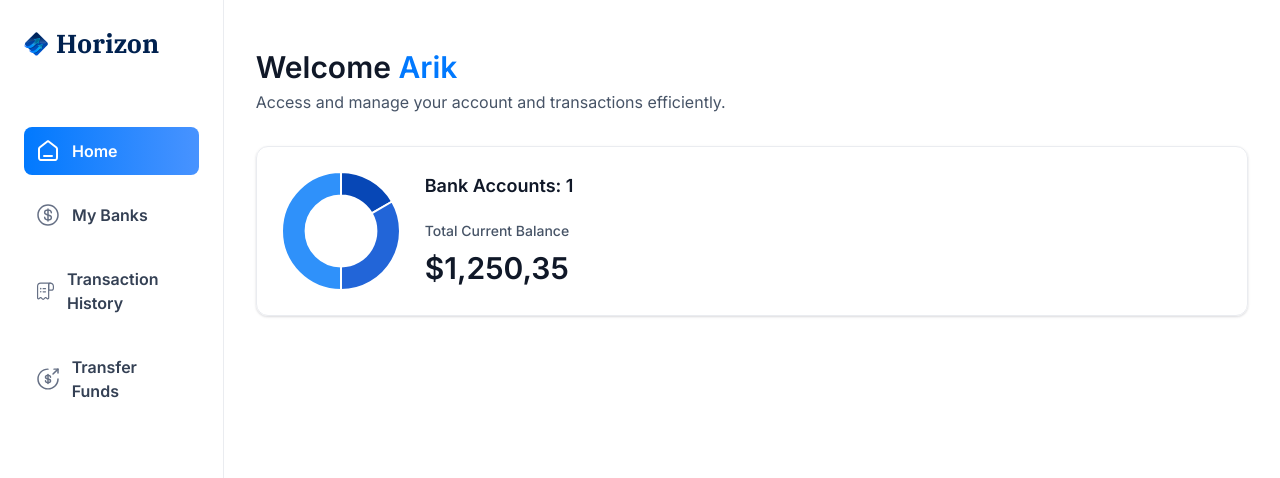
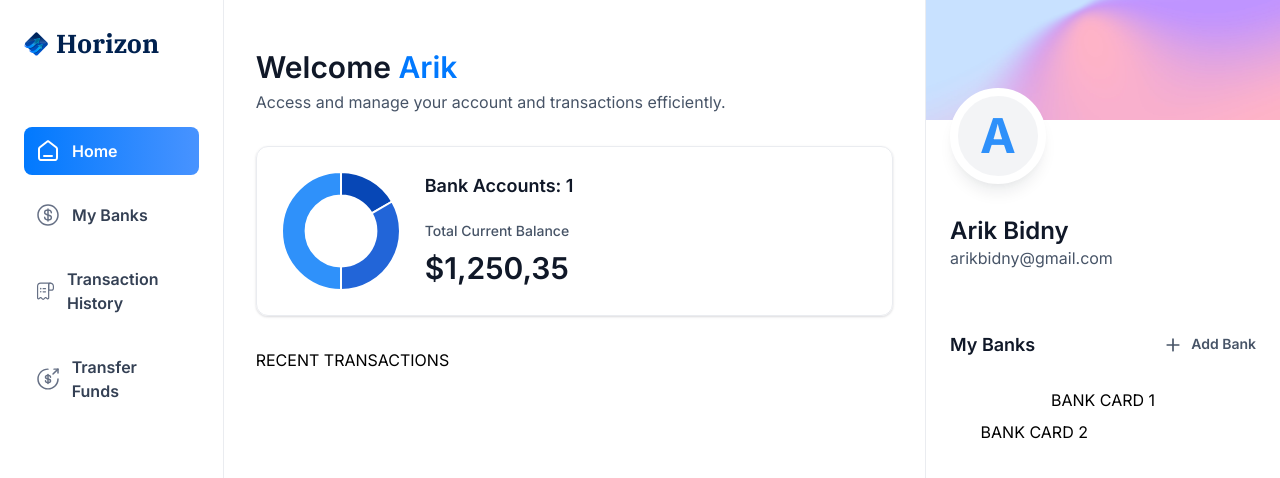
Before and after one commit to arikbidny/jsm-banking-nextjs, a Next.js app: page / in a window 1280 px wide. Shown: the top 478 px of the page. Built offline with nearby package versions, Linux system fonts and the light colour scheme.

Commit message:
I working on right side bar component

```diff
--- a/app/(root)/page.tsx
+++ b/app/(root)/page.tsx
@@ -1,10 +1,13 @@
 import HeaderBox from '@/components/HeaderBox'
+import RightSidebar from '@/components/RightSidebar'
 import TotalBalanceBox from '@/components/TotalBalanceBox'
 import React from 'react'
 
 const Home = () => {
     const loggedIn = {
-        firstName: "Arik"
+        firstName: "Arik",
+        lastName: "Bidny",
+        email: "arikbidny@gmail.com"
     }
     return (
         <section className='home'>
@@ -22,7 +25,16 @@
                         totalCurrentBalance={1250.35}
                     />
                 </header>
+
+                RECENT TRANSACTIONS
+
             </div>
+
+            <RightSidebar
+                user={loggedIn}
+                transactions={[]}
+                banks={[{}, {}]}
+            />
         </section>
     )
 }
--- /dev/null
+++ b/components/RightSidebar.tsx
@@ -0,0 +1,57 @@
+import Image from 'next/image'
+import Link from 'next/link'
+import React from 'react'
+
+const RightSidebar = ({ user, transactions, banks }: RightSidebarProps) => {
+    return (
+        <aside className='right-sidebar'>
+            <section className='flex flex-col pb-8'>
+                <div className='profile-banner' />
+                <div className='profile'>
+                    <div className='profile-img'>
+                        <span className='text-5xl font-bold text-blue-500'>{user.firstName[0]}</span>
+                    </div>
+
+                    <div className='profile-details'>
+                        <h1 className='profile-name'>
+                            {user.firstName} {user.lastName}
+                        </h1>
+                        <p className='profile-email'>{user.email}</p>
+                    </div>
+                </div>
+            </section>
+
+            <section className='banks'>
+                <div className='flex w-full justify-between'>
+                    <h2 className='header-2'>My Banks</h2>
+                    <Link href="/" className='flex gap-2'>
+                        <Image
+                            src="/icons/plus.svg"
+                            width={20}
+                            height={20}
+                            alt="plus"
+                        />
+                        <h2 className='text-14 font-semibold text-gray-600'>
+                            Add Bank
+                        </h2>
+                    </Link>
+                </div>
+
+                {banks?.length > 0 && (
+                    <div className='relative flex flex-1 flex-col items-center justify-center gap-5'>
+                        <div className='relative z-10'>
+                            BANK CARD 1
+                        </div>
+                        {banks[1] && (
+                            <div className='absolute right-0 top-8 z-0 w-[90%]'>
+                                BANK CARD 2
+                            </div>
+                        )}
+                    </div>
+                )}
+            </section>
+        </aside>
+    )
+}
+
+export default RightSidebar
```
